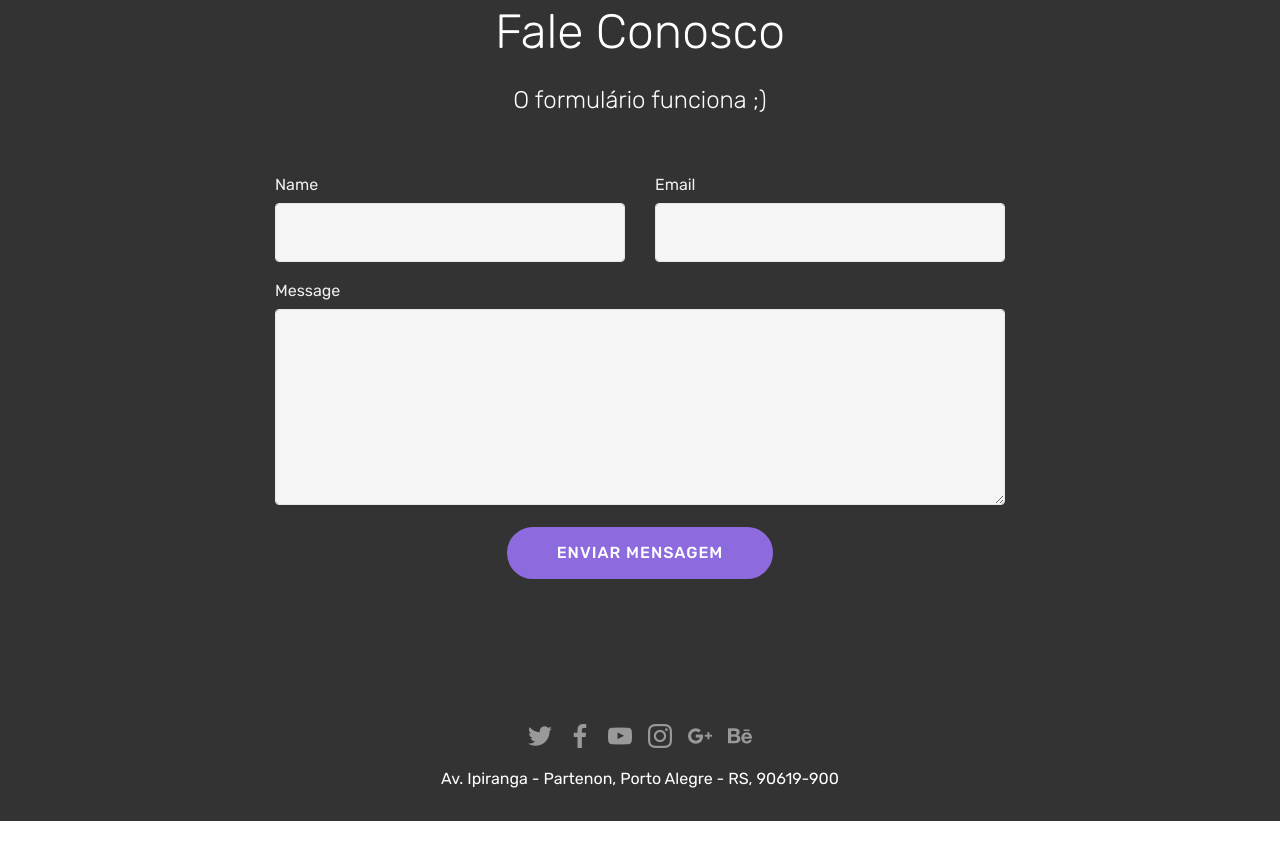
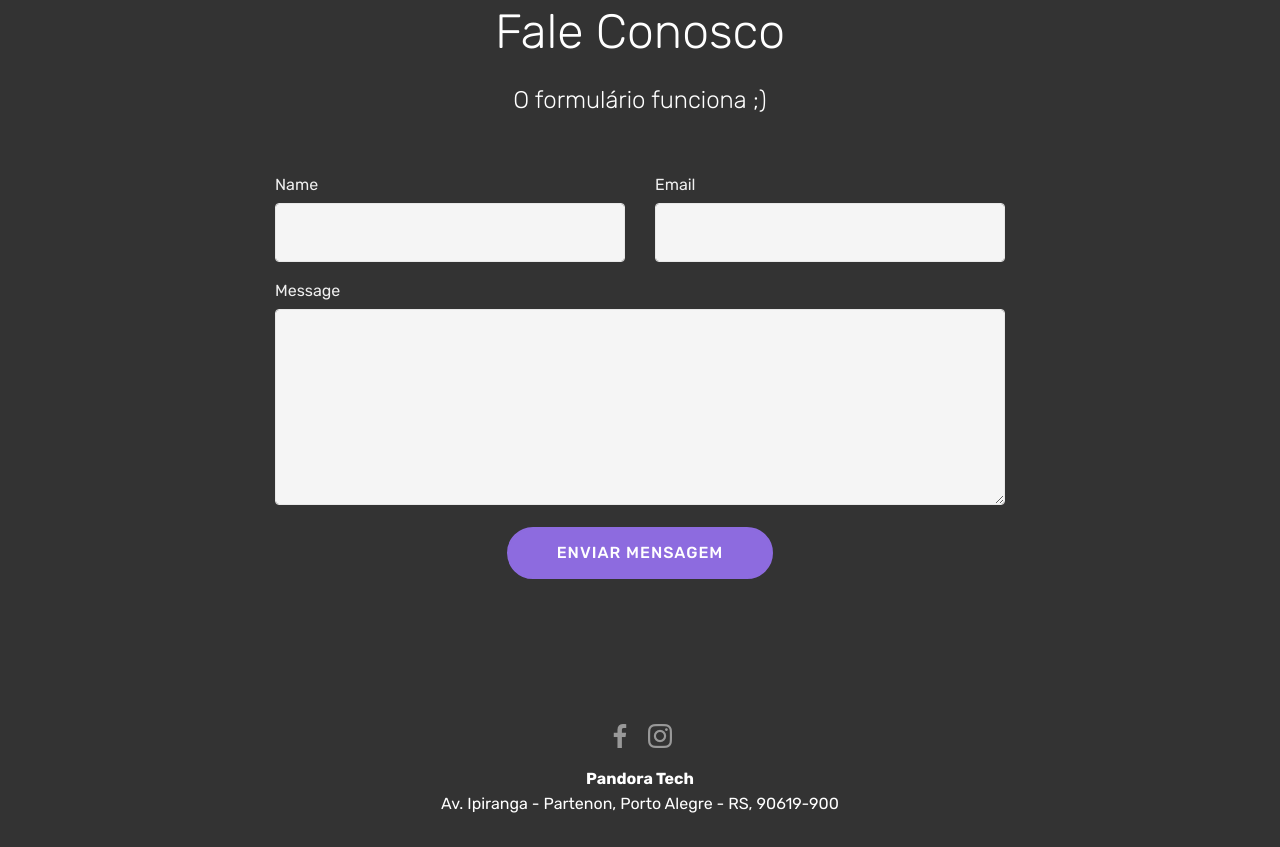
Before and after one commit to pandoratech/pandoratech.github.io, a plain HTML site: page index.html in a window 1280 px wide. Shown: the part 3532-4379 px from the top of the page. Before the commit the page ends 4353 px from the top, so only its background shows below. Drawn offline with Linux system fonts and the light colour scheme; files whose address does not match are found by name.

Commit message:
Mudança nos soc-icon de novo

```diff
--- a/index.html
+++ b/index.html
@@ -387,34 +387,22 @@
 
 
                 <div class="soc-item">
-                        <a href="https://twitter.com/mobirise" target="_blank">
-                            <span class="socicon-twitter socicon mbr-iconfont mbr-iconfont-social"></span>
-                        </a>
-                    </div><div class="soc-item">
                         <a href="https://www.facebook.com/pandoratechsolutions/" target="_blank">
                             <span class="mbr-iconfont mbr-iconfont-social socicon-facebook socicon" style="color: rgb(255, 255, 255);"></span>
                         </a>
-                    </div><div class="soc-item">
-                        <a href="https://www.youtube.com/c/mobirise" target="_blank">
-                            <span class="socicon-youtube socicon mbr-iconfont mbr-iconfont-social"></span>
-                        </a>
-                    </div><div class="soc-item">
+                    </div>
+                  <div class="soc-item">
                         <a href="https://instagram.com/betty4beuty" target="_blank">
                             <span class="mbr-iconfont mbr-iconfont-social socicon-instagram socicon" style="color: rgb(255, 255, 255);"></span>
                         </a>
-                    </div><div class="soc-item">
-                        <a href="https://plus.google.com/u/0/+Mobirise" target="_blank">
-                            <span class="socicon-googleplus socicon mbr-iconfont mbr-iconfont-social"></span>
-                        </a>
-                    </div><div class="soc-item">
-                        <a href="https://www.behance.net/Mobirise" target="_blank">
-                            <span class="socicon-behance socicon mbr-iconfont mbr-iconfont-social"></span>
-                        </a>
-                    </div></div>
+                    </div>
+
+                  </div>
             </div>
             <div class="row row-copirayt">
                 <p class="mbr-text mb-0 mbr-fonts-style mbr-white align-center display-7">
-                    Av. Ipiranga - Partenon, Porto Alegre - RS, 90619-900
+                  <b> Pandora Tech </b></br>
+                  Av. Ipiranga - Partenon, Porto Alegre - RS, 90619-900
                 </p>
             </div>
         </div>
```
